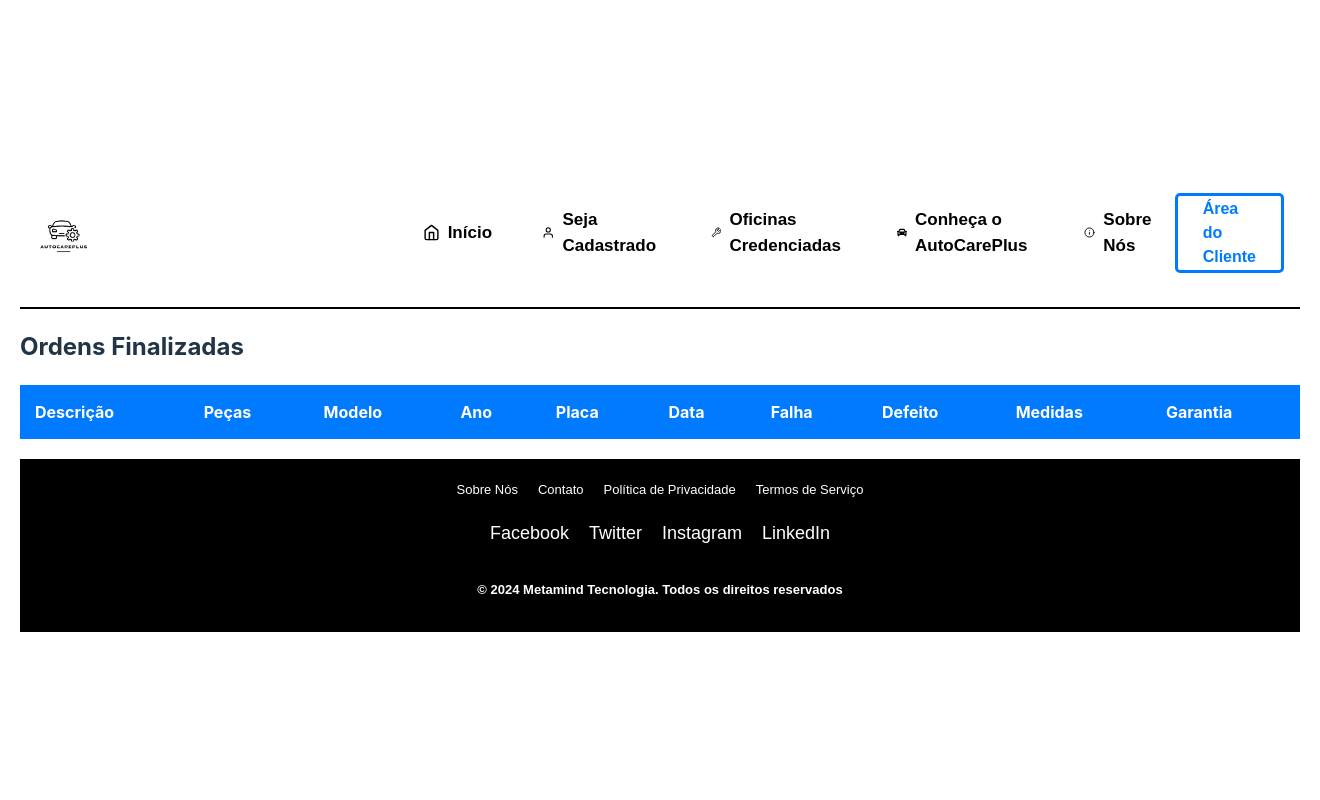
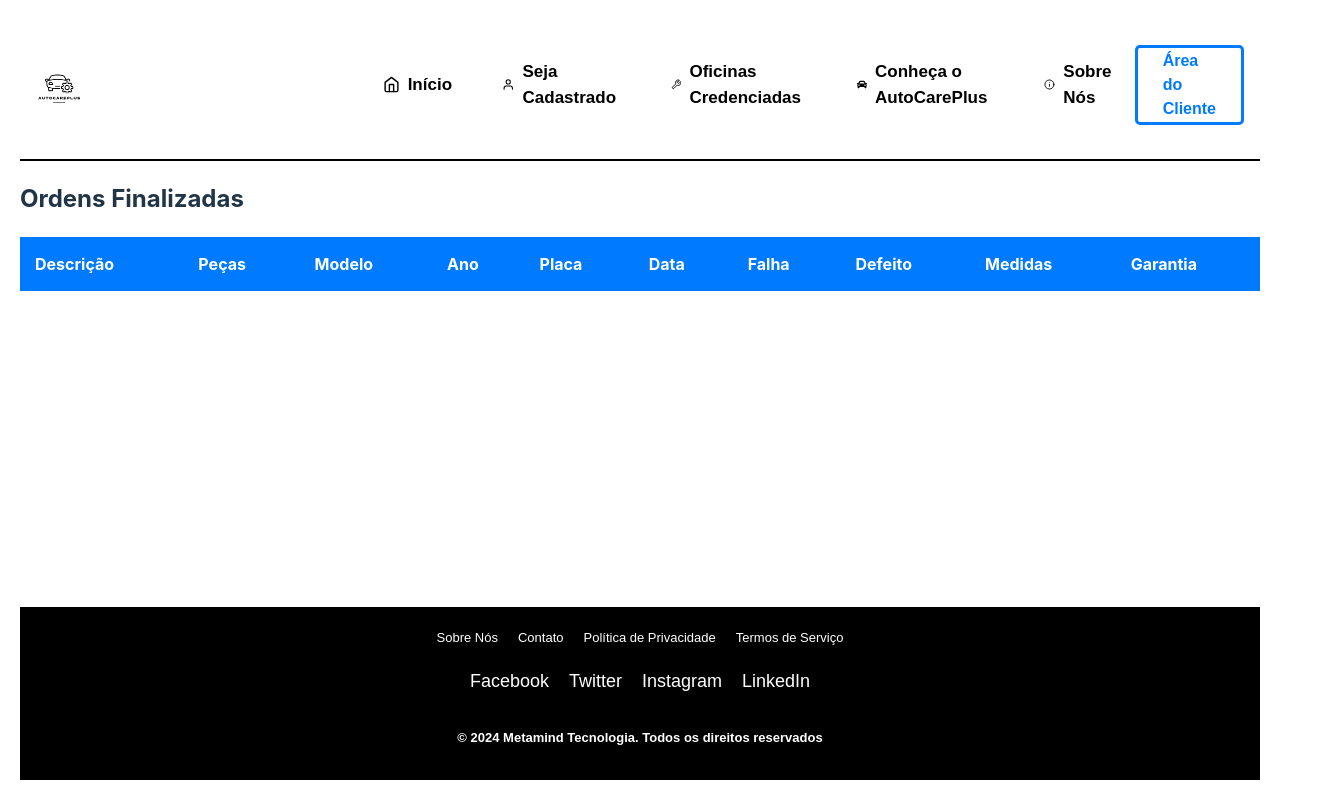
Before and after one commit to joao1015/AutoCarePlusReact, a React (Vite) app in the folder Sprint3/: page /ordens-finalizadas in a window 1280 px wide. Shown: the whole page, 1320 px wide, since content can reach past the window. Built offline with nearby package versions, Linux system fonts and the light colour scheme.

Commit message:
Estilizando Todas paginas de Ordens Finalizadas

```diff
--- a/Sprint3/src/Componentes/Ordens finalizadas/index.tsx
+++ b/Sprint3/src/Componentes/Ordens finalizadas/index.tsx
@@ -4,8 +4,11 @@
 import Cabecalho from '../Cabecalho';
 
 const Container = styled.div`
-  width: 100%;
+  display: flex;
+  flex-direction: column;
+  min-height: 100vh; /* Ensures the container fills the viewport height */
   padding: 20px;
+  box-sizing: border-box;
 `;
 
 const Table = styled.table`
@@ -34,6 +37,10 @@
 
 const Title = styled.h2`
   margin-bottom: 20px;
+`;
+
+const Footer = styled.footer`
+  margin-top: auto; /* Pushes the footer to the bottom of the container */
 `;
 
 const OrdensFinalizadas: React.FC = () => {
@@ -99,9 +106,9 @@
           ))}
         </tbody>
       </Table>
-      <footer>
+      <Footer>
         <Rodape />
-      </footer>
+      </Footer>
     </Container>
   );
 };
--- a/Sprint3/src/Componentes/Ordens recebidas/index.tsx
+++ b/Sprint3/src/Componentes/Ordens recebidas/index.tsx
@@ -10,17 +10,24 @@
 `;
 
 const OrcamentoCard = styled.div`
-  background-color: #000000;
+  background-color: #002fff;
   padding: 20px;
   margin-bottom: 10px;
   border: 1px solid #ff0000;
   border-radius: 8px;
+  width: 100%;
   box-shadow: 0 2px 4px rgba(0, 0, 0, 0.1);
   color: #fff;
+  justify-content: center;
+  align-items: center;
+  margin-top:20px;
+  align-items: center;
+  justify-content: center;
+
 `;
 
 const Button = styled.button`
-  background-color: #007bff;
+  background-color: #10B981;
   color: #fff;
   border: none;
   padding: 10px 20px;
--- a/Sprint3/src/Componentes/sideoficinas/index.tsx
+++ b/Sprint3/src/Componentes/sideoficinas/index.tsx
@@ -2,7 +2,7 @@
 import styled from 'styled-components';
 
 const SidebarContainer = styled.div`
-  width: 250px;
+ width: 220px;
   background-color: #000; /* Black background */
   height: 100vh;
   padding: 20px;
```
